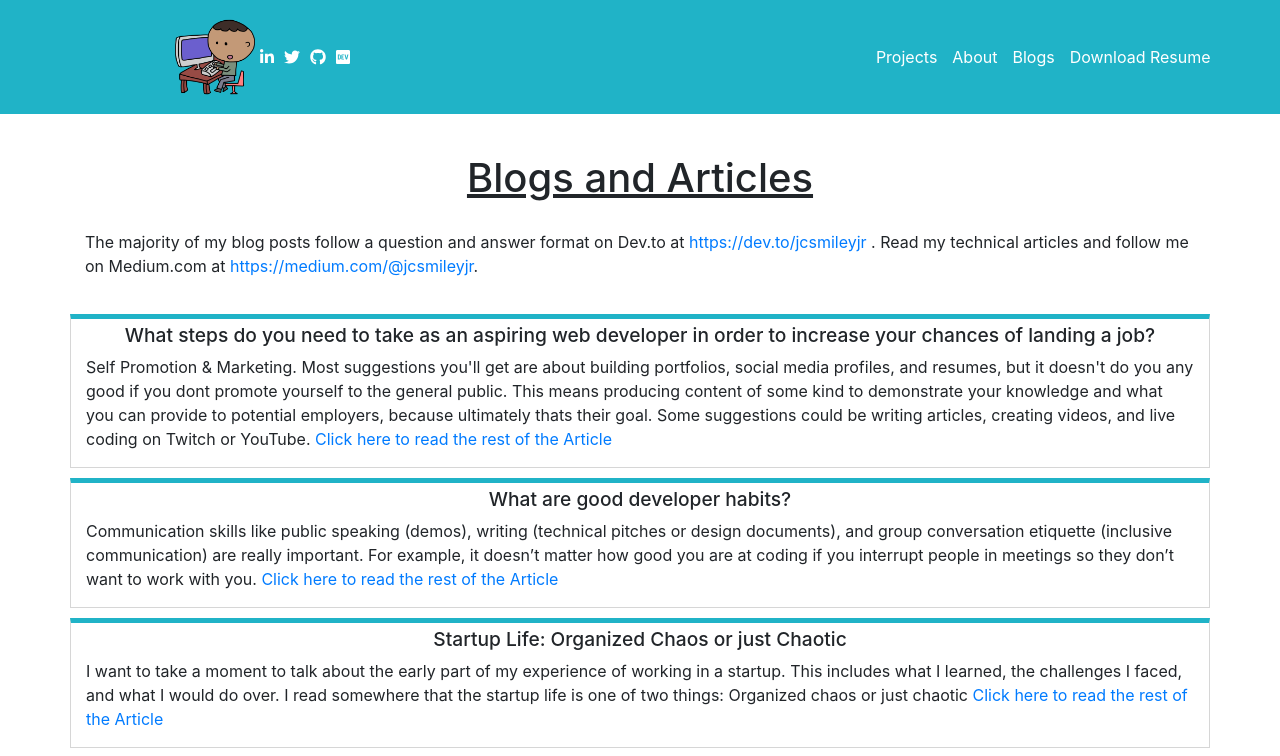
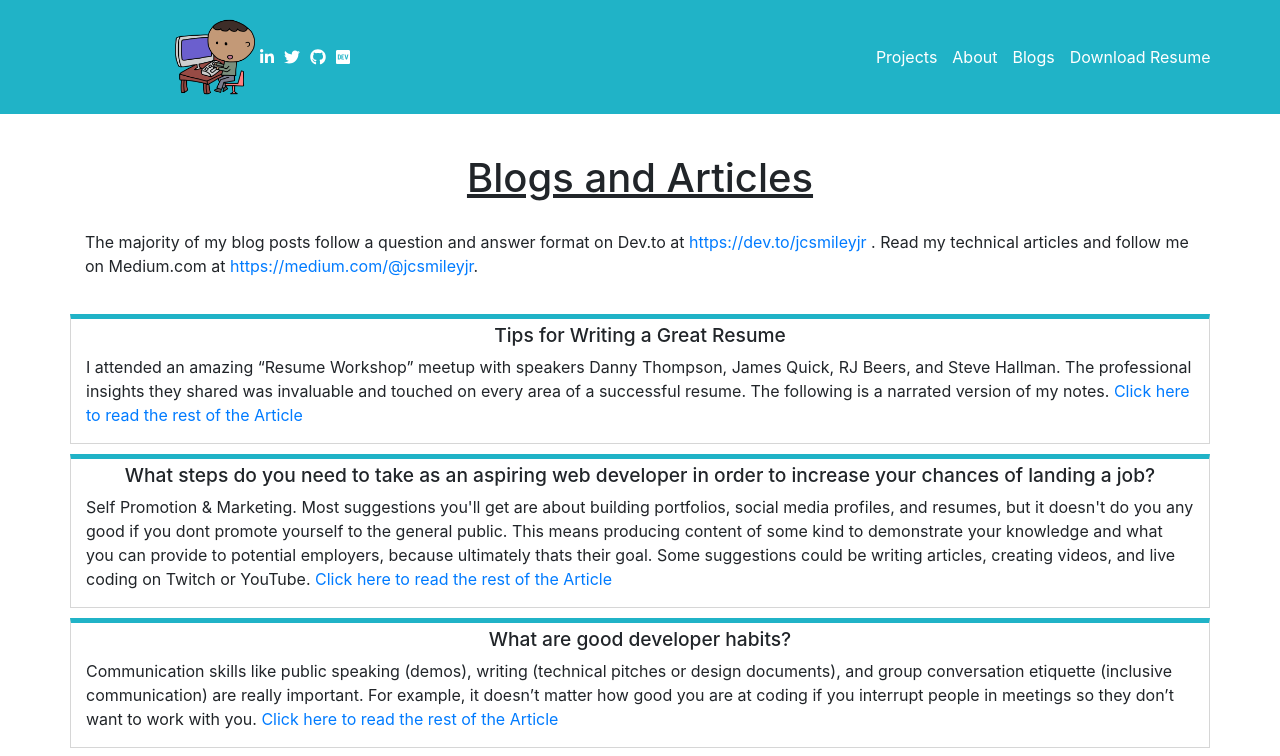
Before and after one commit to jcsmileyjr/Portfolio-v3, a React (Create React App) app in the folder portfolio/: page /blog in a window 1280 px wide. Shown: the top 756 px of the page. Built offline with nearby package versions, Linux system fonts and the light colour scheme.

Commit message:
Refactor code to navigate user to new tab when viewing blogs.
Add most recent best blog.

```diff
--- a/portfolio/src/data/blogPosts.js
+++ b/portfolio/src/data/blogPosts.js
@@ -1,4 +1,9 @@
 const post = [
+    {
+        title:"Tips for Writing a Great Resume",
+        content:"I attended an amazing “Resume Workshop” meetup with speakers Danny Thompson, James Quick, RJ Beers, and Steve Hallman. The professional insights they shared was invaluable and touched on every area of a successful resume. The following is a narrated version of my notes.",
+        link:"https://dev.to/jcsmileyjr/tips-for-writing-a-great-resume-1kjj",
+    },
     {
         title:"What steps do you need to take as an aspiring web developer in order to increase your chances of landing a job?",
         content:"Self Promotion & Marketing. Most suggestions you'll get are about building portfolios, social media profiles, and resumes, but it doesn't do you any good if you dont promote yourself to the general public. This means producing content of some kind to demonstrate your knowledge and what you can provide to potential employers, because ultimately thats their goal. Some suggestions could be writing articles, creating videos, and live coding on Twitch or YouTube.",
--- a/portfolio/src/pages/blog/Blog.js
+++ b/portfolio/src/pages/blog/Blog.js
@@ -22,7 +22,7 @@ const Blog = () => {
             <Col></Col>
             <Col sm="auto" className="post-container">
               <h3 className="center-content blog-title">{blog.title}</h3>
-              <p>{blog.content} <a href={blog.link}>Click here to read the rest of the Article</a></p>
+              <p>{blog.content} <a href={blog.link} target="_blank" rel="noopener noreferrer">Click here to read the rest of the Article</a></p>
             </Col>
             <Col></Col>
           </Row>
```
